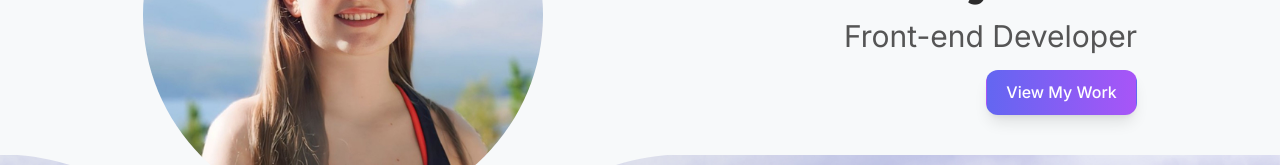
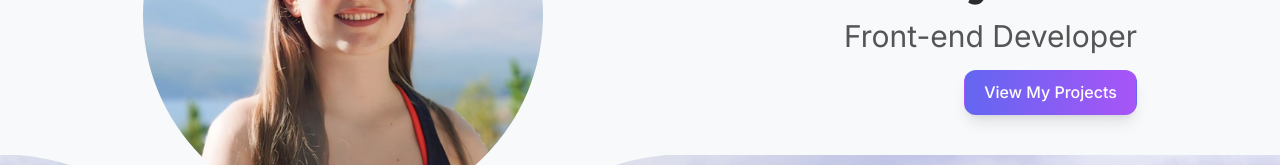
Before and after one commit to Kinenystuen/KON_portfolio, a React (Vite) app: page / in a window 1280 px wide. Shown: the part 325-490 px from the top of the page. Built offline with nearby package versions, Linux system fonts and the light colour scheme; no server answers; what tailwindcss-motion would draw is missing.

Commit message:
Refactor HeaderHero component to accept onViewWorkClick prop for improved interactivity

```diff
--- a/src/_root/pages/HeaderHero.tsx
+++ b/src/_root/pages/HeaderHero.tsx
@@ -7,7 +7,11 @@ import useInView from "../../hooks/useInView";
 import HeroImage from "./HeroImage";
 import Button from "../../components/shared/Button/Button";
 
-const HeaderHero = () => {
+type HeaderHeroProps = {
+  onViewWorkClick: () => void;
+};
+
+const HeaderHero = ({ onViewWorkClick }: HeaderHeroProps) => {
   const { elementRef, isInView } = useInView(0.2);
   const [hasAnimated, setHasAnimated] = useState(false);
 
@@ -39,8 +43,8 @@ const HeaderHero = () => {
                 <P className="text-xl md:text-2xl lg:text-3xl text-customBgDark/80 dark:text-gray-300">
                   Front-end Developer
                 </P>
-                <Button buttonType="gradient" className="">
-                  View My Work
+                <Button buttonType="gradient" onClick={onViewWorkClick}>
+                  View My Projects
                 </Button>
               </div>
             </div>
```
